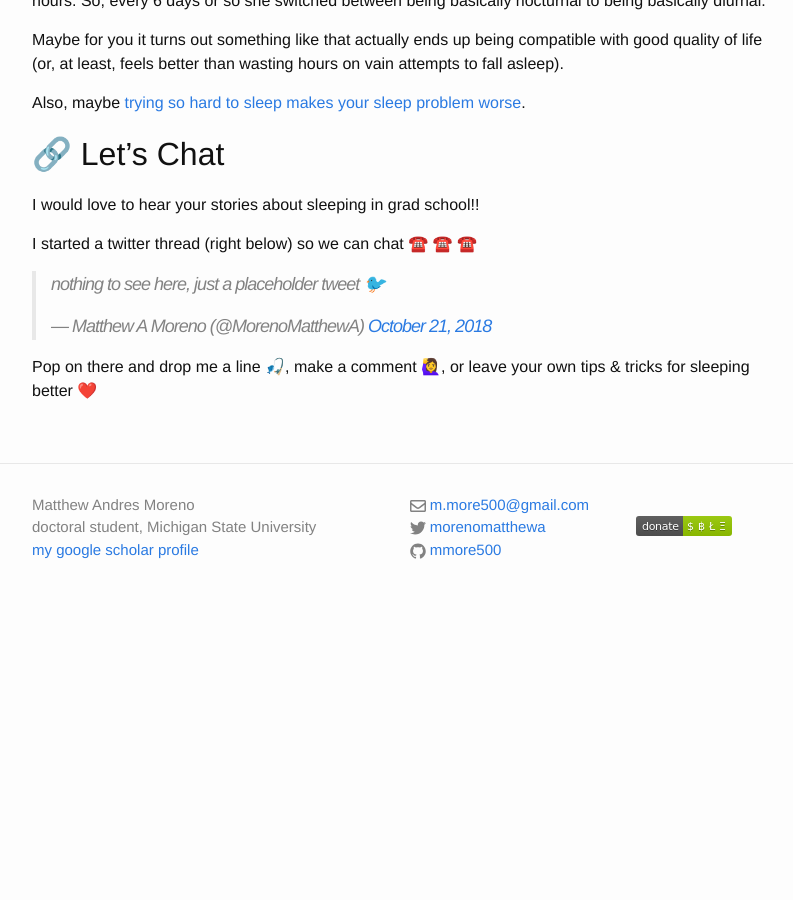
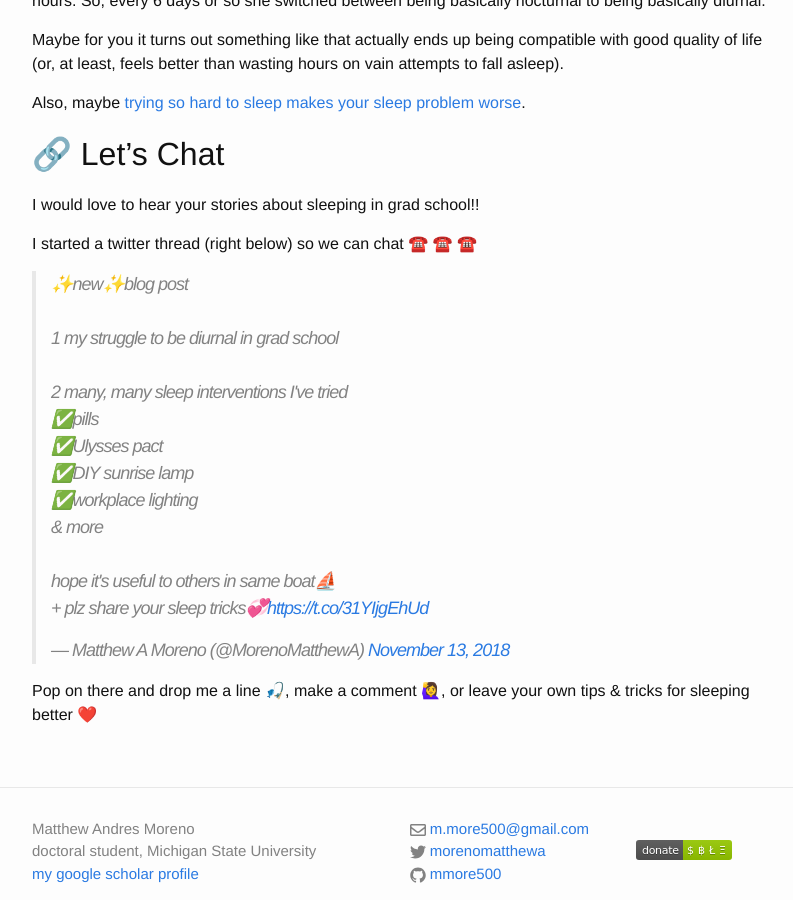
Before and after one commit to mmore500/mmore500.github.io, a Jekyll site: the page built from _posts/2018-10-12-diurnal-sleep.md, in a window 1280 px wide and 900 px high, scrolled down 23562 px. Shown: the whole window, without its empty margins (238-1031 px from the left). Built offline with Jekyll 4.4.1, drawn with Linux system fonts in a browser that asks for light colours; emoji names are drawn with the system emoji font; comment, search, counter and statistics services are not loaded; before the commit the page ends 24138 px from its top, so only the background shows below that.

Commit message:
Plug in twitter discussion thread

```diff
--- a/_posts/2018-10-12-diurnal-sleep.md
+++ b/_posts/2018-10-12-diurnal-sleep.md
@@ -604,7 +604,7 @@ I would love to hear your stories about sleeping in grad school!!
 
 I started a twitter thread (right below) so we can chat :phone: :phone: :phone:
 
-<blockquote class="twitter-tweet" data-lang="en"><p lang="en" dir="ltr">nothing to see here, just a placeholder tweet 🐦</p>&mdash; Matthew A Moreno (@MorenoMatthewA) <a href="https://twitter.com/MorenoMatthewA/status/1054071480512843776?ref_src=twsrc%5Etfw">October 21, 2018</a></blockquote>
+<blockquote class="twitter-tweet" data-lang="en"><p lang="en" dir="ltr">✨new✨blog post<br> <br>1  my struggle to be diurnal in grad school<br><br>2  many, many sleep interventions I&#39;ve tried<br>✅pills<br>✅Ulysses pact<br>✅DIY sunrise lamp<br>✅workplace lighting<br>&amp; more<br><br>hope it&#39;s useful to others in same boat⛵️<br>+ plz share your sleep tricks💞<a href="https://t.co/31YIjgEhUd">https://t.co/31YIjgEhUd</a></p>&mdash; Matthew A Moreno (@MorenoMatthewA) <a href="https://twitter.com/MorenoMatthewA/status/1062413722579296256?ref_src=twsrc%5Etfw">November 13, 2018</a></blockquote>
 <script async src="https://platform.twitter.com/widgets.js" charset="utf-8"></script>
 
 Pop on there and drop me a line :fishing_pole_and_fish:, make a comment :raising_hand_woman:, or leave your own tips & tricks for sleeping better :heart:
```
